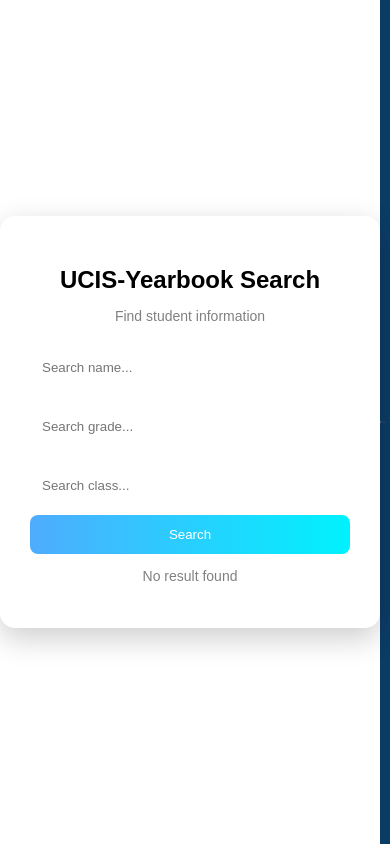
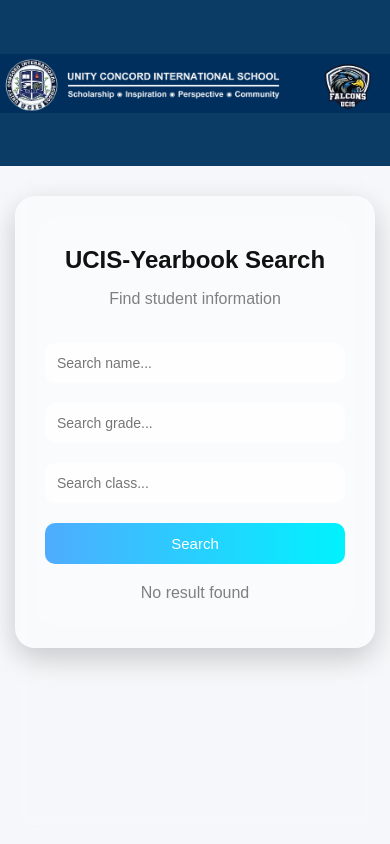
Before and after one commit to Tagbo-poco/yearbook-app, a Flask app: page / in a window 390 px wide. Run offline with Flask 3, Linux system fonts and the light colour scheme.

Commit message:
Refactor index.html for improved layout and styles
Updated the layout and styling of the UCIS-Yearbook Search page, enhancing the user interface with improved responsiveness and visual elements.

```diff
--- a/templates/index.html
+++ b/templates/index.html
@@ -6,16 +6,18 @@
     <style>
         body {
             margin: 0;
-            font-family: Arial;
+            font-family: Arial, sans-serif;
+            overflow-y: auto;
+            background: #f4f6f9;
         }
 
         .container {
             display: flex;
-            height: 100vh;
+            min-height: 100vh;
             flex-direction: row-reverse;
         }
 
-        /* 右侧背景（不变形） */
+        /* 右边背景 */
         .left {
             flex: 1;
             background: url("{{ url_for('static', filename='images/bg.jpg') }}");
@@ -23,78 +25,142 @@
             background-repeat: no-repeat;
             background-position: center;
             background-color: #0b3c66;
+            position: sticky;
+            top: 0;
+            height: 100vh;
         }
 
-        /* 左侧表单 */
+        /* 左边搜索区域 */
         .right {
             flex: 1;
             display: flex;
             justify-content: center;
-            align-items: center;
-            background: rgba(255,255,255,0.1);
+            align-items: flex-start;
+            padding: 50px 20px;
+            background: rgba(255,255,255,0.2);
             backdrop-filter: blur(15px);
         }
 
         .card {
-            width: 320px;
+            width: 350px;
             padding: 30px;
-            border-radius: 15px;
-            background: rgba(255,255,255,0.2);
+            border-radius: 20px;
+            background: rgba(255,255,255,0.25);
             backdrop-filter: blur(20px);
             box-shadow: 0 10px 30px rgba(0,0,0,0.2);
-            text-align: center;
         }
 
         h2 {
+            text-align: center;
             margin-bottom: 10px;
+            color: #111;
         }
 
-        p {
+        .subtitle {
+            text-align: center;
             color: gray;
-            font-size: 14px;
+            margin-bottom: 25px;
         }
 
         input {
             width: 100%;
             padding: 12px;
             margin: 10px 0;
-            border-radius: 8px;
+            border-radius: 10px;
             border: none;
             outline: none;
-            background: rgba(255,255,255,0.7);
+            background: rgba(255,255,255,0.8);
+            box-sizing: border-box;
+            font-size: 14px;
         }
 
         input:focus {
-            box-shadow: 0 0 8px #4facfe;
+            box-shadow: 0 0 10px #4facfe;
         }
 
         button {
             width: 100%;
             padding: 12px;
+            margin-top: 10px;
             background: linear-gradient(to right, #4facfe, #00f2fe);
             border: none;
-            border-radius: 8px;
+            border-radius: 10px;
             color: white;
+            font-size: 15px;
             cursor: pointer;
             transition: 0.3s;
         }
 
         button:hover {
-            transform: scale(1.05);
-            opacity: 0.9;
+            transform: scale(1.03);
+            opacity: 0.95;
         }
 
         .result {
-            margin-top: 20px;
+            margin-top: 25px;
             background: white;
-            padding: 15px;
-            border-radius: 10px;
+            padding: 18px;
+            border-radius: 15px;
+            box-shadow: 0 5px 15px rgba(0,0,0,0.1);
+            text-align: center;
+            animation: fadeIn 0.4s ease;
         }
 
-        img {
-            margin-top: 10px;
-            border-radius: 10px;
+        .result h3 {
+            margin-bottom: 10px;
         }
+
+        .result p {
+            margin: 5px 0;
+            color: #555;
+        }
+
+        .student-image {
+            margin-top: 12px;
+            width: 130px;
+            border-radius: 12px;
+            box-shadow: 0 5px 12px rgba(0,0,0,0.2);
+        }
+
+        .no-result {
+            margin-top: 20px;
+            text-align: center;
+            color: gray;
+        }
+
+        @keyframes fadeIn {
+            from {
+                opacity: 0;
+                transform: translateY(10px);
+            }
+
+            to {
+                opacity: 1;
+                transform: translateY(0);
+            }
+        }
+
+        /* 手机适配 */
+        @media (max-width: 900px) {
+            .container {
+                flex-direction: column;
+            }
+
+            .left {
+                height: 250px;
+                position: relative;
+            }
+
+            .right {
+                padding: 30px 15px;
+            }
+
+            .card {
+                width: 100%;
+                max-width: 350px;
+            }
+        }
+
     </style>
 </head>
 
@@ -102,42 +168,51 @@
 
 <div class="container">
 
-    <!-- 背景 -->
+    <!-- 右边学校背景 -->
     <div class="left"></div>
 
-    <!-- 表单 -->
+    <!-- 左边搜索 -->
     <div class="right">
 
         <div class="card">
 
             <h2>UCIS-Yearbook Search</h2>
-            <p>Find student information</p>
+            <p class="subtitle">Find student information</p>
 
             <form method="post">
                 <input name="name" placeholder="Search name...">
                 <input name="grade" placeholder="Search grade...">
                 <input name="class" placeholder="Search class...">
-                <button type="submit"> Search</button>
+
+                <button type="submit">Search</button>
             </form>
 
-            <!-- 结果区域 -->
+            <!-- 搜索结果 -->
             {% if results %}
+
                 {% for r in results %}
                 <div class="result">
+
                     <h3>{{ r.name }}</h3>
+
                     <p>Grade: {{ r.grade }}</p>
                     <p>Class: {{ r.class }}</p>
                     <p>Date: {{ r.date }}</p>
 
                     {% if r.image %}
-                        <img src="{{ url_for('static', filename='images/' + r.image) }}" width="120">
+                        <img
+                            class="student-image"
+                            src="{{ url_for('static', filename='images/' + r.image) }}"
+                        >
                     {% else %}
                         <p>No Image</p>
                     {% endif %}
+
                 </div>
                 {% endfor %}
+
             {% else %}
-                <p>No result found</p>
+                <p class="no-result">No result found</p>
             {% endif %}
 
         </div>
```
